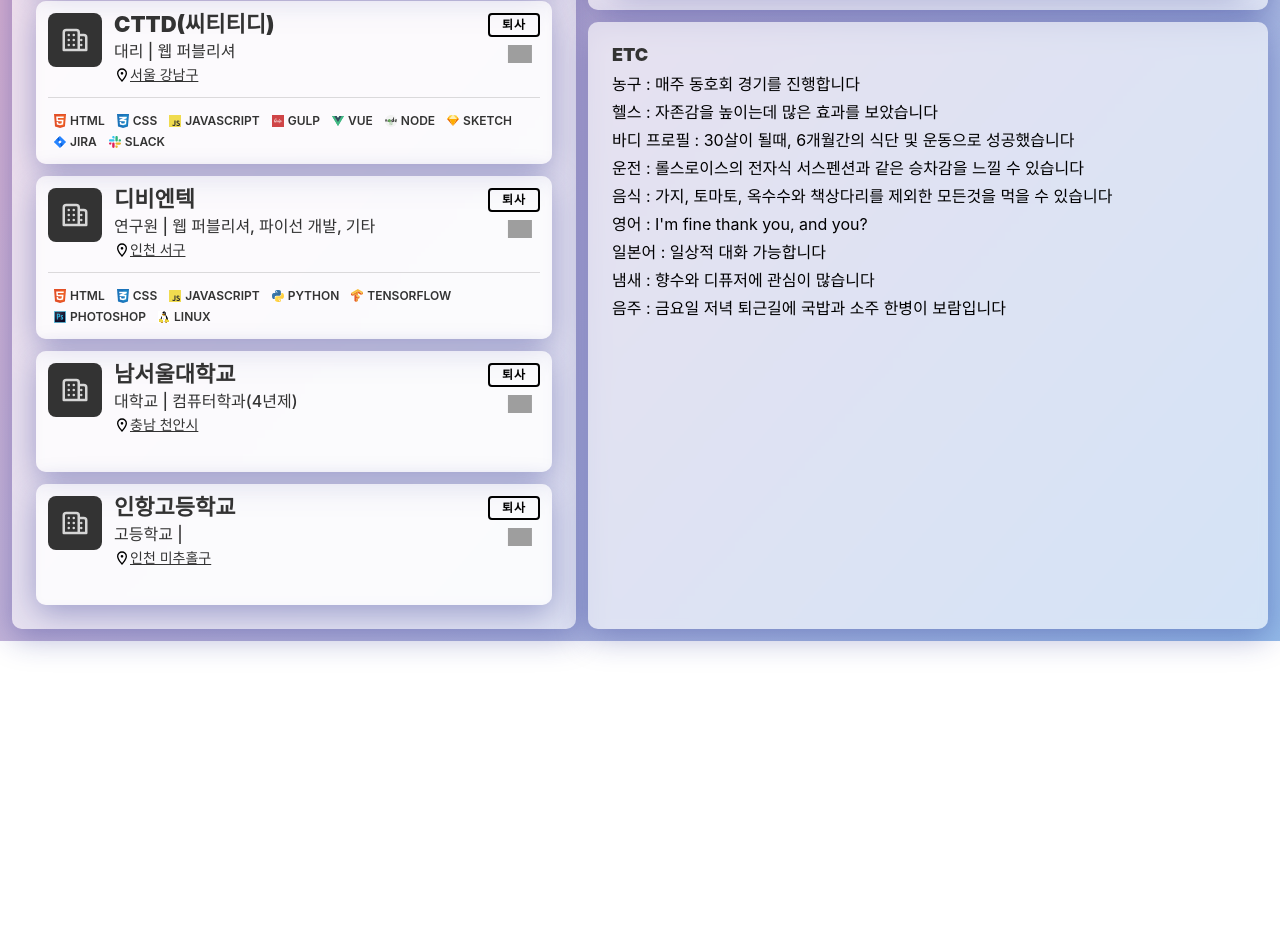
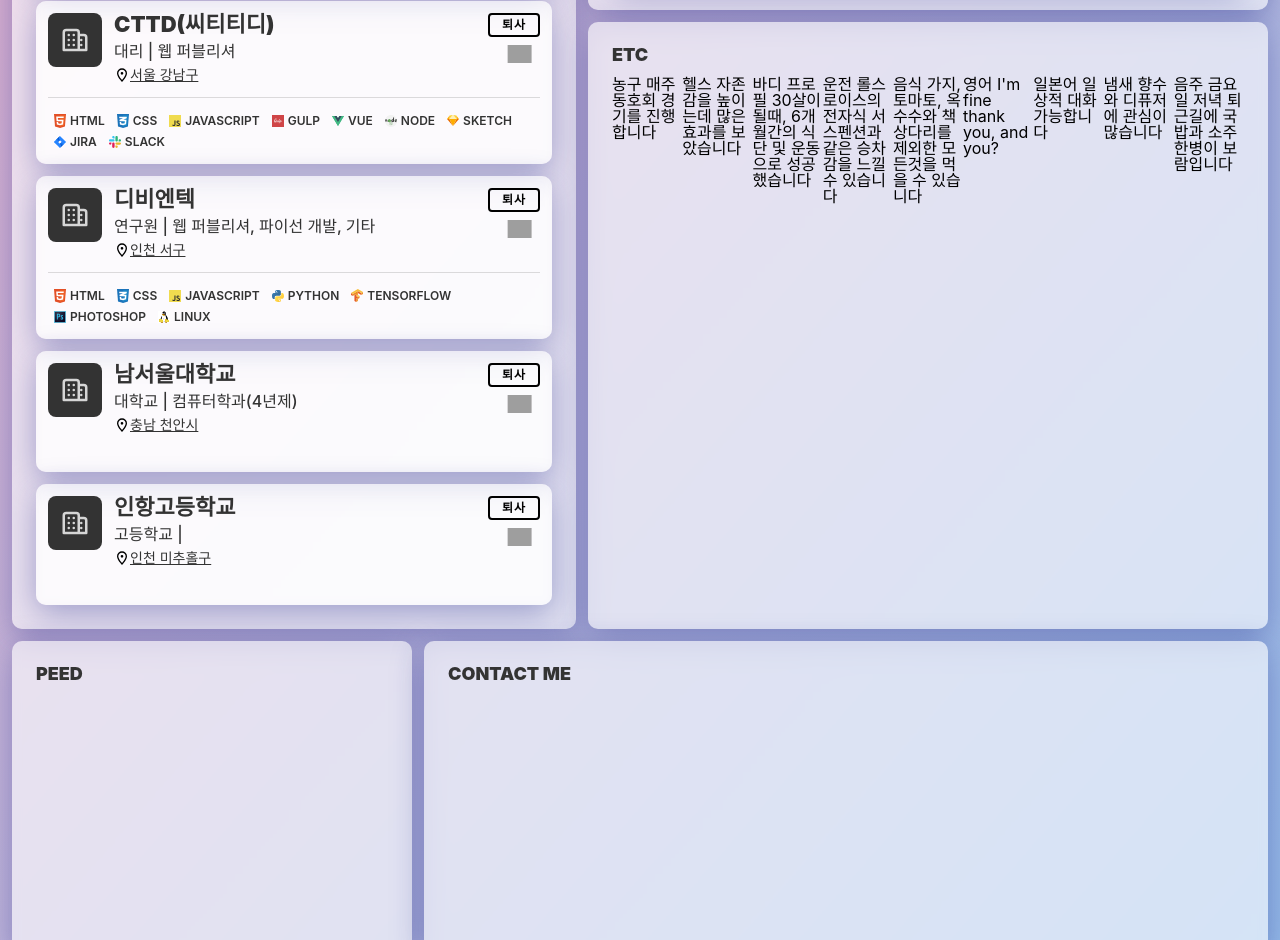
Before and after one commit to GoodPart/24_pp, a React (Create React App) app: page / in a window 1280 px wide. Shown: the part 711-1651 px from the top of the page. Before the commit the page ends 1352 px from the top, so only its background shows below. Built offline with nearby package versions, Linux system fonts and the light colour scheme; grey boxes are pictures that could not be loaded; a web font is replaced by a local one.

Commit message:
도중 push

```diff
--- a/src/Home.js
+++ b/src/Home.js
@@ -23,6 +23,8 @@
 import { referenceData } from "./components/jsons/reference";
 import { privateData, myData } from "./components/jsons/private";
 import { Label, LabelItemInlineDesc } from "./components/widget/w_label";
+
+import { Etc } from "./components/widget/etc/w_etc";
 
 
 
@@ -138,11 +140,33 @@
             <PanelFlx padding={24} flex={1}>
               <PanelFlexInnerWrap $direction={"column"} $flexWrap={true} $expanded={true} $gap={12}>
                 <Heading01 className="">etc</Heading01>
+                <Etc data={privateData} />
                 {
-                  Object.values(privateData).map((ele, index) => (<div key={index}>{ele.title} : {ele.desc}</div>))
+                  // Object.values(privateData).map((ele, index) => (<Etc key={index} data={ele}></Etc>))
                 }
               </PanelFlexInnerWrap>
             </PanelFlx>
+          </PanelFlexInnerWrap>
+        </PanelWrapper>
+        <PanelWrapper>
+          <PanelFlexInnerWrap $direction={"row"} className={"profile"}>
+            <PanelFlx
+              flex={"inherit"}
+              width={400}
+              height={310}
+              padding={24}
+              theme={theme}
+              children={<Heading01 className="">peed</Heading01>}
+            />
+          </PanelFlexInnerWrap>
+          <PanelFlexInnerWrap $direction={"row"} className={"contact"} $expanded={true}>
+            <PanelFlx
+              flex={1}
+              height={310}
+              padding={24}
+              theme={theme}
+              children={<Heading01 className="">contact me</Heading01>}
+            />
           </PanelFlexInnerWrap>
         </PanelWrapper>
       </div>
--- /dev/null
+++ b/src/components/widget/etc/w_etc.js
@@ -0,0 +1,21 @@
+import styled from "styled-components";
+
+
+
+export function Etc({ data }) {
+    const d = Object.values(data).map((ele, index) => (<Item key={index}> {ele.title} { ele.desc}</Item>));
+    return <Wrap>
+       {d}
+    </Wrap>
+};
+
+const Wrap = styled.div`
+    display: flex;
+    flex-wrap: wrap;
+    justify-content: space-between;
+`
+const Item = styled.div`
+    flex: 1;
+    width: 100%;
+
+`
```
